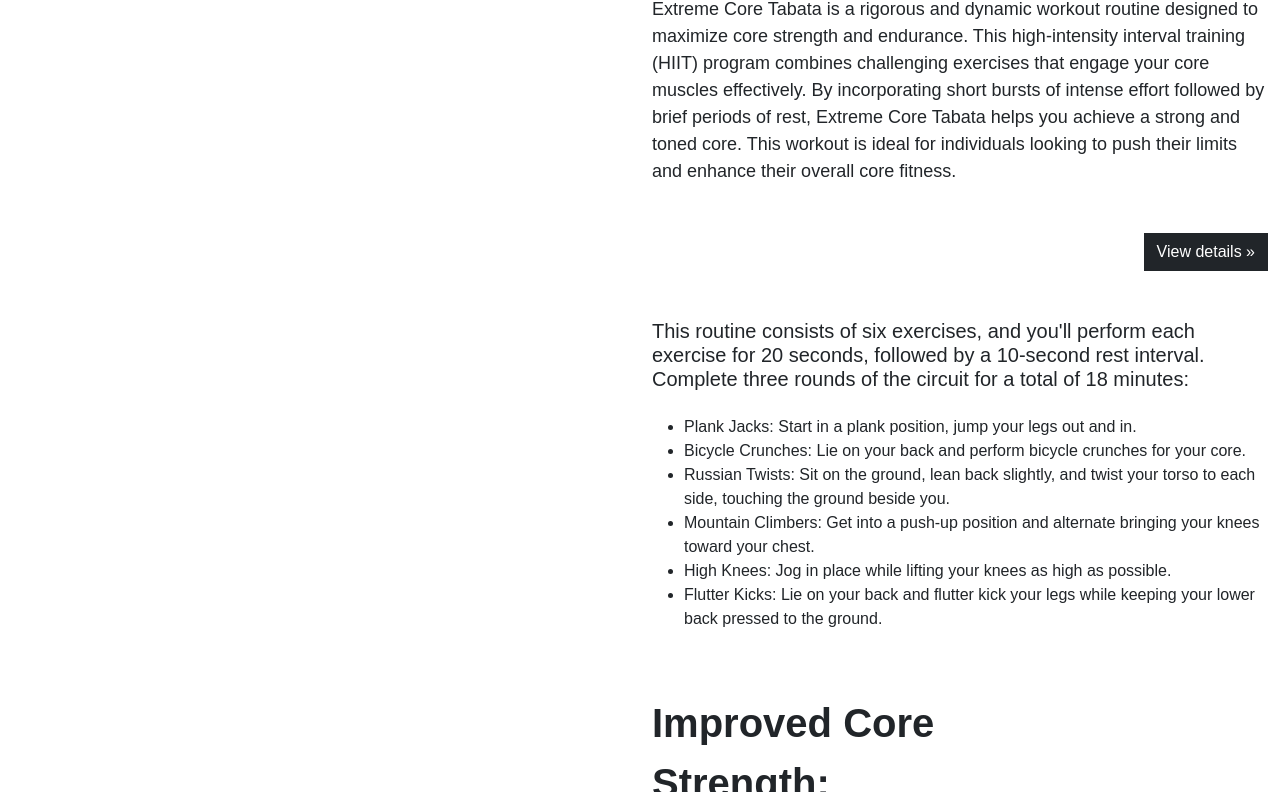
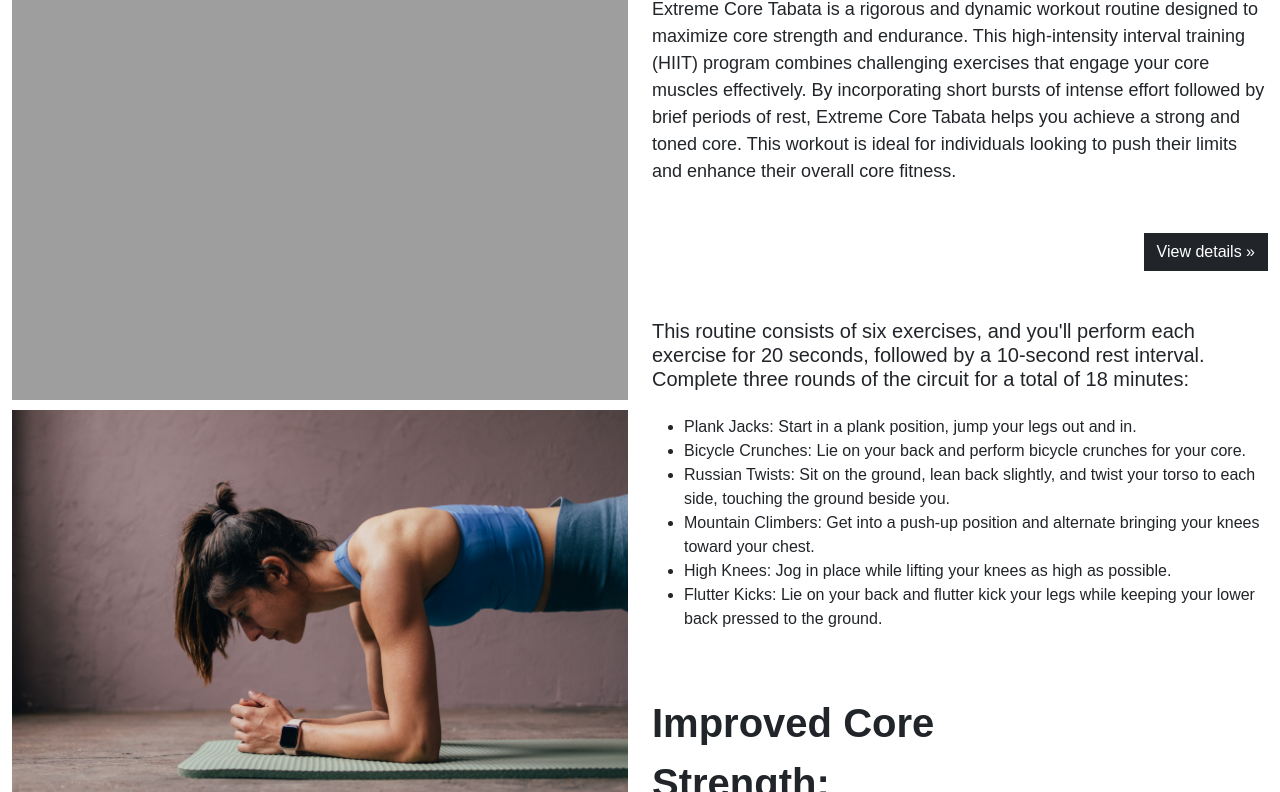
Before and after one commit to khinsanity/MP_1, a plain HTML site: page extreme-core-tabata.html in a window 1280 px wide. Shown: the part 184-976 px from the top of the page. Drawn offline with nearby package versions, Linux system fonts and the light colour scheme; the site is published under a folder, as on GitHub Pages, so addresses that start at the root find nothing.

Commit message:
Update extreme-core-tabata.html

```diff
--- a/extreme-core-tabata.html
+++ b/extreme-core-tabata.html
@@ -69,8 +69,8 @@
       <div class="container-fluid">
         <div class="row">
             <div class="col-md-6">
-                <img alt="imageprev" src="/assets/img/cont_6.jpg" style="width: 100%; margin-top: 10px;" />
-                <img alt="imageprev" src="/assets/img/cont_26.jpg" style="width: 100%; margin-top: 10px;" />
+                <img alt="imageprev" src="assets/img/cont_6.jpg" style="width: 100%; margin-top: 10px;" />
+                <img alt="imageprev" src="assets/img/cont_26.jpg" style="width: 100%; margin-top: 10px;" />
             </div>
             <div class="col-md-6">
                 <h2 style="font-size: 50px; color: #B44E4E; font-weight: 700;">Extreme Core Tabata</h2>
@@ -146,7 +146,7 @@
 
         <div class="col-md-4">
           <div class="card">
-            <img class="img-cardo" alt="thumb1" src="/assets/img/img_13.jpg">
+            <img class="img-cardo" alt="thumb1" src="assets/img/img_13.jpg">
             <div class="card-block">
               <p class="card-text"></p>
               <h5 class="card-title">
```
